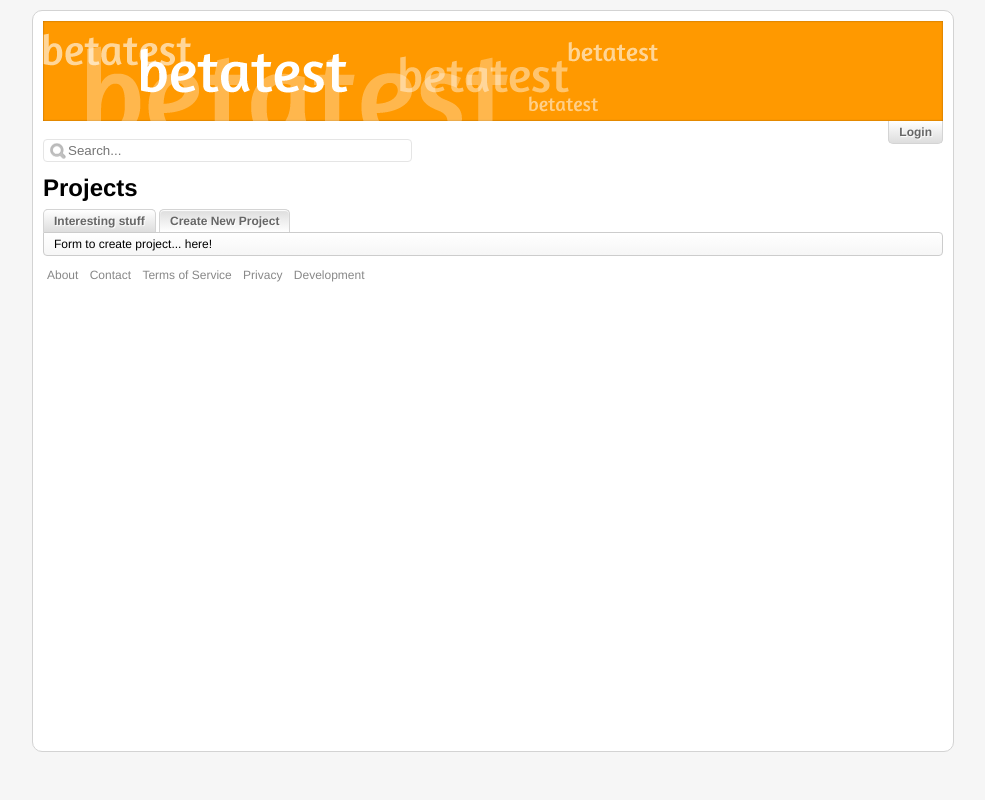
After one commit to opatut/betatest, a Flask app: page /projects/new in a window 1280 px wide. The commit adds this page. Shown: the whole page, without its empty margins (147-1132 px from the left). Run offline with Flask 2, Linux system fonts and the light colour scheme; parts of the project's set-up code (start-up, migrations or seed data) failed here and were passed over; some libraries are stand-ins or nearby versions.

Commit message:
Added profile and projects pages

```diff
--- a/betatest/__init__.py
+++ b/betatest/__init__.py
@@ -3,7 +3,7 @@ from flask import *
 from flaskext.sqlalchemy import SQLAlchemy
 from flaskext.wtf import *
 from datetime import datetime, timedelta
-from hashlib import sha512
+from hashlib import sha512, md5
 
 app = Flask(__name__)
 app.config['SQLALCHEMY_DATABASE_URI'] = 'sqlite:///betatest.db'
--- a/betatest/controllers/__init__.py
+++ b/betatest/controllers/__init__.py
@@ -1,3 +1,5 @@
-import home
 import dashboard
+import profile
+import projects
 import login
+import help
--- a/betatest/controllers/dashboard.py
+++ b/betatest/controllers/dashboard.py
@@ -4,7 +4,7 @@ from betatest import *
 @app.route("/")
 @app.route("/dashboard")
 @app.route("/dashboard/<page>")
-def home(page = 'projects'):
+def dashboard(page = 'projects'):
 	user = usersession.getCurrentUser()
 	if user == None:
 		return render_template("home.html")
--- a/betatest/controllers/home.py
+++ /dev/null
@@ -1,5 +0,0 @@
-from betatest import *
-
-@app.route("/home")
-def home():
-    return "lol"
--- /dev/null
+++ b/betatest/controllers/profile.py
@@ -0,0 +1,6 @@
+from betatest import *
+
+@app.route("/<username>")
+def profile(username):
+	user = models.user.User.query.filter_by(username = username).first_or_404()
+	return render_template("home.html", message = "user found")
--- /dev/null
+++ b/betatest/controllers/projects.py
@@ -0,0 +1,17 @@
+from betatest import *
+
+@app.route("/projects/new")
+def new_project():
+	return render_template("projects-new.html", subpage = "new")
+
+@app.route("/projects")
+@app.route("/projects/interesting")
+def projects():
+	return render_template("projects.html", subpage = "interesting")
+
+
+@app.route("/<username>/<project>")
+def project(username, project):
+	user = models.user.User.query.filter_by(username = username).first_or_404()
+	project = models.project.Project.query.filter_by(title = project, author_id = user.id).first_or_404()
+	return render_template("home.html", message = "project found")
--- a/betatest/static/style.css
+++ b/betatest/static/style.css
@@ -57,6 +57,8 @@ input.search-text {
 	padding: 10px;
 	border: 1px solid #d3d3d3;
 	min-height: 90%;
+	width: 900px;
+	margin: 10px auto;
 }
 
 #HEADER {
--- a/betatest/templates/base.html
+++ b/betatest/templates/base.html
@@ -1,3 +1,7 @@
+{% macro printTab(mainpage, name, caption) -%}
+	<li {% if name == subpage %}class="current"{% endif %}><a href="/{{mainpage}}/{{ name }}">{{ caption }}</a></li>
+{%- endmacro %}
+
 <html>
 	<head>
 		<title>betatest » {% block pagetitle %}{% endblock %}</title>
@@ -13,13 +17,14 @@
 			<div id="TAB-BAR">
 				<ul class="tabs hanging-tabs">
 					{% if session.logged_in %}
-					<li><a href="/{{ session.username }}"><img id="tabbar-profile-icon" src="{{ url_for('static', filename='profile-icon-14.jpeg') }}"> {{ session.username }}</a></li>
-					<li><a href="/dashboard">Dashboard</a></li>
-					<li><a href="/dashboard/messages">Inbox <span id="inbox-count">{{ g.usersession.getCurrentUser().getNewMessageCount() }}</span></a></li>
-					<li><a href="/settings">Account</a></li>
-					<li><a href="/logout">Log Out</a></li>
+						<li><a href="{{ url_for('profile', username=session.username) }}"><img id="tabbar-profile-icon" src="{{ g.usersession.getCurrentUser().getAvatar(14) }}"> {{ session.username }}</a></li>
+						<li><a href="{{ url_for('dashboard') }}">Dashboard</a></li>
+						{% set inbox = g.usersession.getCurrentUser().getNewMessageCount() %}
+						<li><a href="{{ url_for('dashboard', page='messages') }}">Inbox{% if inbox %} <span id="inbox-count">{{ inbox }}</span>{% endif %}</a></li>
+						<li><a href="/settings">Account</a></li>
+						<li><a href="{{ url_for('logout') }}">Log Out</a></li>
 					{% else %}
-					<li><a href="/login">Login</a></li>
+						<li><a href="{{ url_for('login') }}">Login</a></li>
 					{% endif %}
 				</ul>
 			</div>
@@ -35,11 +40,11 @@
 			</div>
 			<div id="FOOTER">
 				<ul class="footer-links">
-					<li><a href="#">About</a></li>
-					<li><a href="#">Contact</a></li>
-					<li><a href="#">Terms of Service</a></li>
-					<li><a href="#">Privacy</a></li>
-					<li><a href="#">Development</a></li>
+					<li><a href="/about">About</a></li>
+					<li><a href="/contact">Contact</a></li>
+					<li><a href="/terms-of-service">Terms of Service</a></li>
+					<li><a href="/privacy">Privacy</a></li>
+					<li><a href="http://github.com/opatut/betatest" target="_blank">Development</a></li>
 				</ul>
 			</div>
 		</div>
--- /dev/null
+++ b/betatest/templates/projects-new.html
@@ -0,0 +1,7 @@
+{% extends "projects.html" %}
+
+{% block projects %}
+<p>
+	Form to create project... here!
+</p>
+{% endblock projects %}
--- /dev/null
+++ b/betatest/templates/projects.html
@@ -0,0 +1,18 @@
+{% extends "base.html" %}
+
+{% block pagetitle %}Projects{% endblock %}
+
+{% block content %}
+	<h1>Projects</h1>
+	<p>
+		<ul class="tabs standing-tabs" id="main-tabs">
+			{% for name, caption in [("interesting","Interesting stuff"),("new","Create New Project")] %}
+				{{ printTab("projects", name, caption) }}
+			{% endfor %}
+		</ul>
+
+		<div class="box" style="border-top-left-radius: 0;" id="main-box">
+			{% block projects %}{% endblock %}
+		</div>
+	</p>
+{% endblock content %}
--- a/db.py
+++ b/db.py
@@ -7,8 +7,8 @@ db.create_all()
 
 
 # create users
-opatut = models.user.User("opatut", "test", "opatut@example.com")
-zetaron = models.user.User("zetaron", "test", "zetaron@example.com")
+opatut = models.user.User("opatut", "test", "opatutlol@aol.com")
+zetaron = models.user.User("zetaron", "test", "zetaron@live.com")
 svenstaro = models.user.User("svenstaro", "test", "svenstaro@example.com")
 
 db.session.add(opatut)
```
Also changed, not shown: betatest/controllers/help.py (added, +7 -0 lines), betatest/models/user.py (+8 -5 lines), betatest/templates/dashboard.html (+2 -6 lines), betatest/templates/static.html (added, +7 -0 lines).
